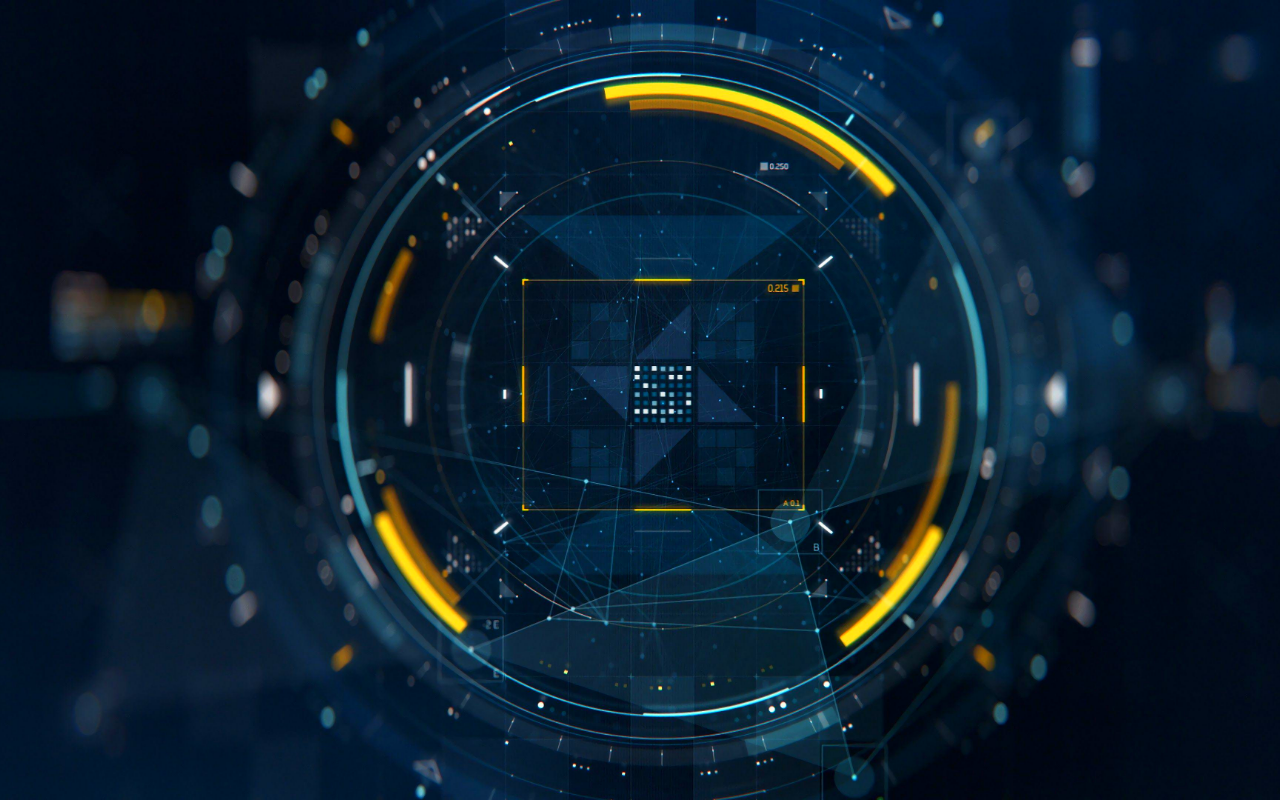
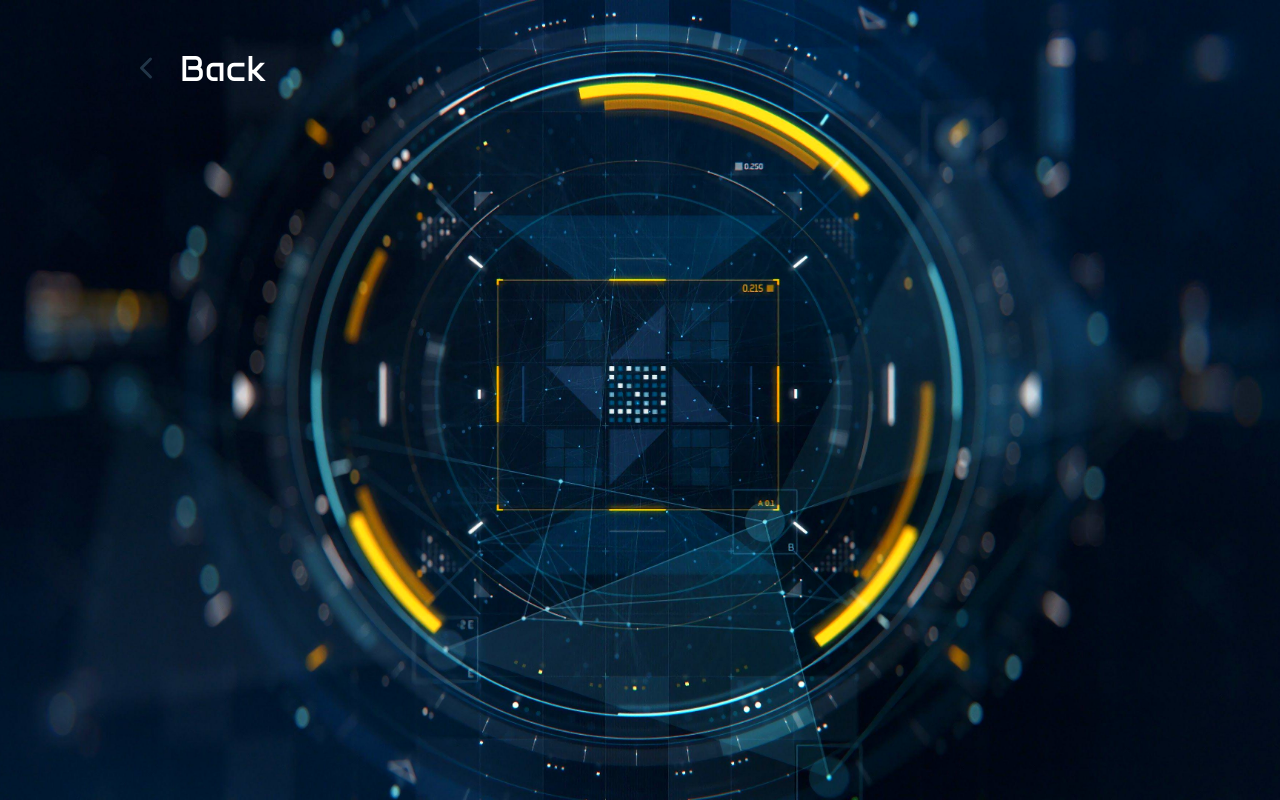
Before and after one commit to JackArrowden/FaceDetectionDemo, a React (Vite) app in the folder frontend/: page /about in a window 1280 px wide. Built offline with nearby package versions, Linux system fonts and the light colour scheme.

Commit message:
frontend: add "back button" for Demo page and About page
- Add lucide-react dependency
- Add back button for Demo page
- Add back button for About page
- Resize the background image so that the content looks more centered

```diff
--- a/frontend/package.json
+++ b/frontend/package.json
@@ -11,6 +11,7 @@
   },
   "dependencies": {
     "@tailwindcss/vite": "^4.0.17",
+    "lucide-react": "^0.487.0",
     "react": "^19.0.0",
     "react-dom": "^19.0.0",
     "react-router": "^7.4.0",
--- a/frontend/src/components/about/About.tsx
+++ b/frontend/src/components/about/About.tsx
@@ -1,11 +1,12 @@
 import bg_img from '../../assets/bg/2.jpg'
 import './about.css'
+import BackBtn from './BackBtn'
 
 function AboutPage() {
     return (
         <div className="h-full w-full overflow-hidden flex relative justify-center items-center">
             <img src={bg_img} alt="" className="web-bg"/>
-
+            <BackBtn />
         </div>
     )
 }
--- /dev/null
+++ b/frontend/src/components/about/BackBtn.tsx
@@ -0,0 +1,18 @@
+import { ChevronLeft } from "lucide-react"
+import { useNavigate } from "react-router"
+
+function BackBtn() {
+    const nav = useNavigate()
+
+    return (
+        <div
+            className="flex flex-row z-10 absolute top-[6dvh] left-[10dvw] justify-center items-center cursor-pointer hover:opacity-80"
+            onClick={() => nav('/')}
+        >
+            <ChevronLeft size={36} className="mr-4"/>
+            <p className="text-4xl text-white">Back</p>
+        </div>
+    )
+}
+
+export default BackBtn
--- a/frontend/src/components/demo/Demo.tsx
+++ b/frontend/src/components/demo/Demo.tsx
@@ -1,11 +1,14 @@
 import bg_img from '../../assets/bg/2.jpg'
+import BackBtn from '../about/BackBtn'
 import './demo.css'
 
 function DemoPage() {
     return (
         <div className="h-full w-full overflow-hidden flex relative justify-center items-center">
             <img src={bg_img} alt="" className="web-bg"/>
+            <BackBtn />
 
+            {/* Your code goes here */}
         </div>
     )
 }
```
Also changed, not shown: frontend/src/assets/bg/2.jpg, 1 other file (tests, documents, lock files or other folders).
